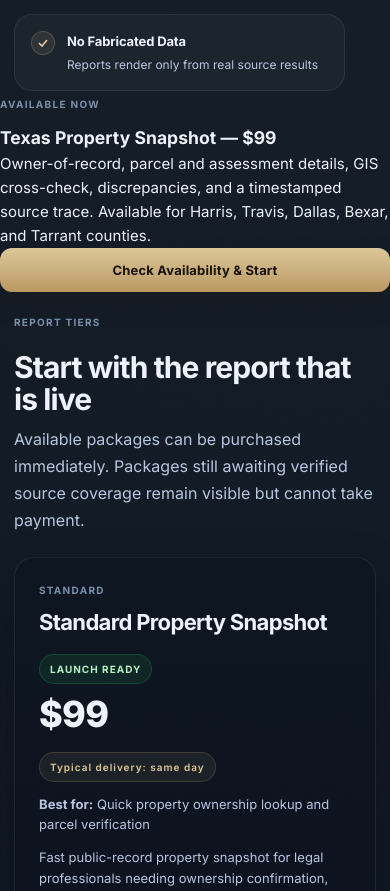
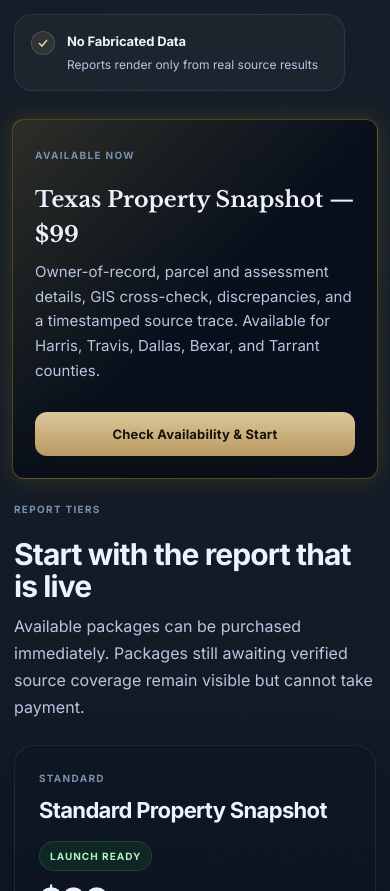
Before and after one commit to Thunderhorse891/Traceworks, a website with bundled scripts: page public/index.html in a window 390 px wide. Shown: the part 2696-3587 px from the top of the page. Built offline with nearby package versions, Linux system fonts and the light colour scheme; files whose address does not match are found by name.

Commit message:
Style focused launch offer

```diff
--- a/public/styles.css
+++ b/public/styles.css
@@ -919,6 +919,52 @@ button:disabled {
   position: absolute;
   left: 0;
   color: var(--gold-700);
+}
+
+.launch-offer {
+  width: min(1180px, calc(100% - 40px));
+  margin: 28px auto 0;
+  padding: 24px 28px;
+  display: flex;
+  align-items: center;
+  justify-content: space-between;
+  gap: 28px;
+  border: 1px solid rgba(212,168,39,0.35);
+  border-radius: var(--radius-lg);
+  background: linear-gradient(135deg, rgba(212,168,39,0.12), rgba(8,15,27,0.94) 52%);
+  box-shadow: var(--shadow-gold);
+}
+
+.launch-offer h3 {
+  margin: 7px 0 8px;
+  color: var(--text-primary);
+  font-family: var(--font-display);
+  font-size: clamp(22px, 3vw, 32px);
+}
+
+.launch-offer p {
+  max-width: 760px;
+  margin: 0;
+  color: var(--text-secondary);
+  line-height: 1.65;
+}
+
+.launch-offer .btn-primary {
+  flex: 0 0 auto;
+  white-space: nowrap;
+}
+
+@media (max-width: 760px) {
+  .launch-offer {
+    width: min(100% - 24px, 1180px);
+    padding: 22px;
+    align-items: stretch;
+    flex-direction: column;
+  }
+
+  .launch-offer .btn-primary {
+    text-align: center;
+  }
 }
 
 /* ── STAT CARDS ──────────────────────────────────────────────── */
```
